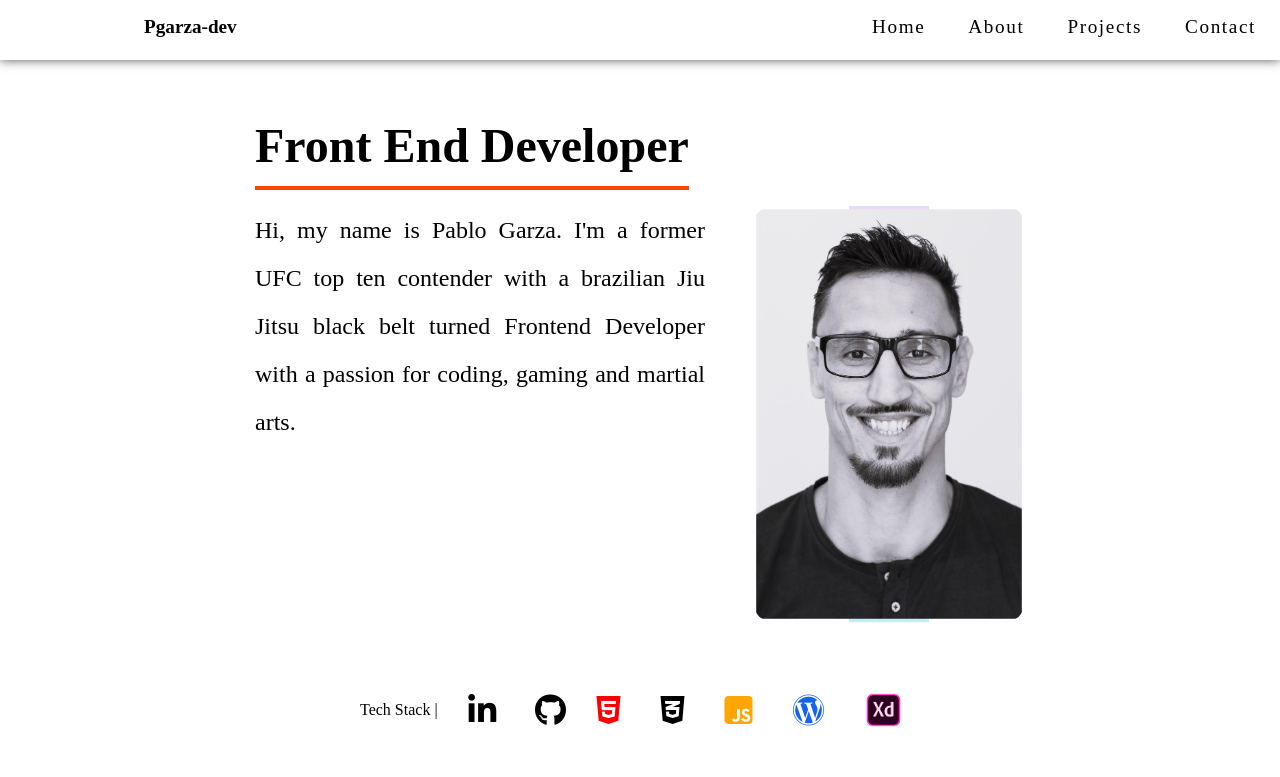
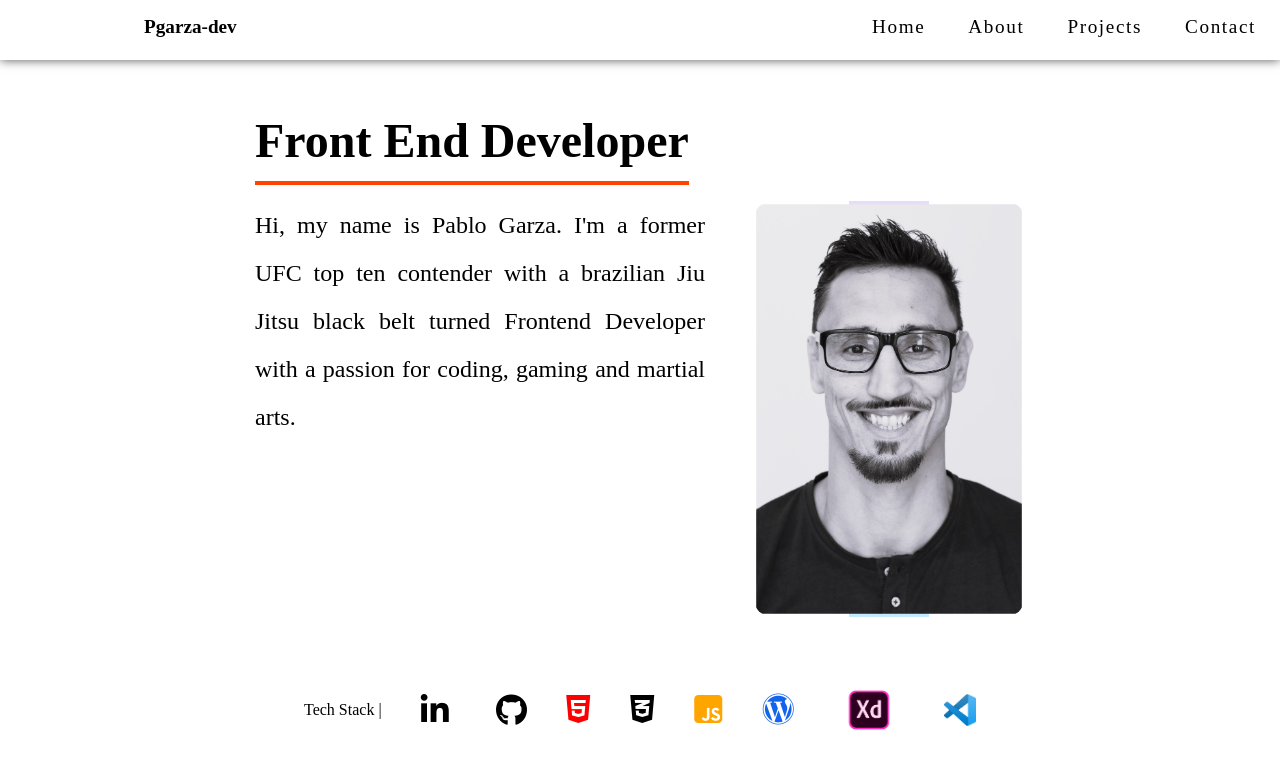
Before and after one commit to Pgarza-dev/Proffesional-Portfolio, a plain HTML site: page index.html in a window 1280 px wide. Shown: the top 777 px of the page. Drawn offline with Linux system fonts and the light colour scheme.

Commit message:
add vs code icon to tech stack

```diff
--- a/index.html
+++ b/index.html
@@ -70,6 +70,10 @@
             src="images/Adobe_XD-Logo.wine.png"
             alt="Adobe XD logo"
           />
+
+          <img class="vs-code-img"
+          src="images/vs code icon.png"
+          alt="VS code icon">
         </div>
       </div>
       <div class="scroll-down-icon">
--- a/styles.css
+++ b/styles.css
@@ -238,10 +238,14 @@ html {
   flex-direction: row;
   gap: 1rem;
   flex-wrap: wrap;
-  max-width: 35rem;
+  max-width: 42rem;
   align-items: center;
   margin: 4rem auto 0 auto;
   justify-content: space-between;
+}
+.vs-code-img {
+  height: 2rem;
+  width: 2rem;
 }
 .intro-container {
   display: flex;
```
Also changed, not shown: images/vs code icon.png (added).
